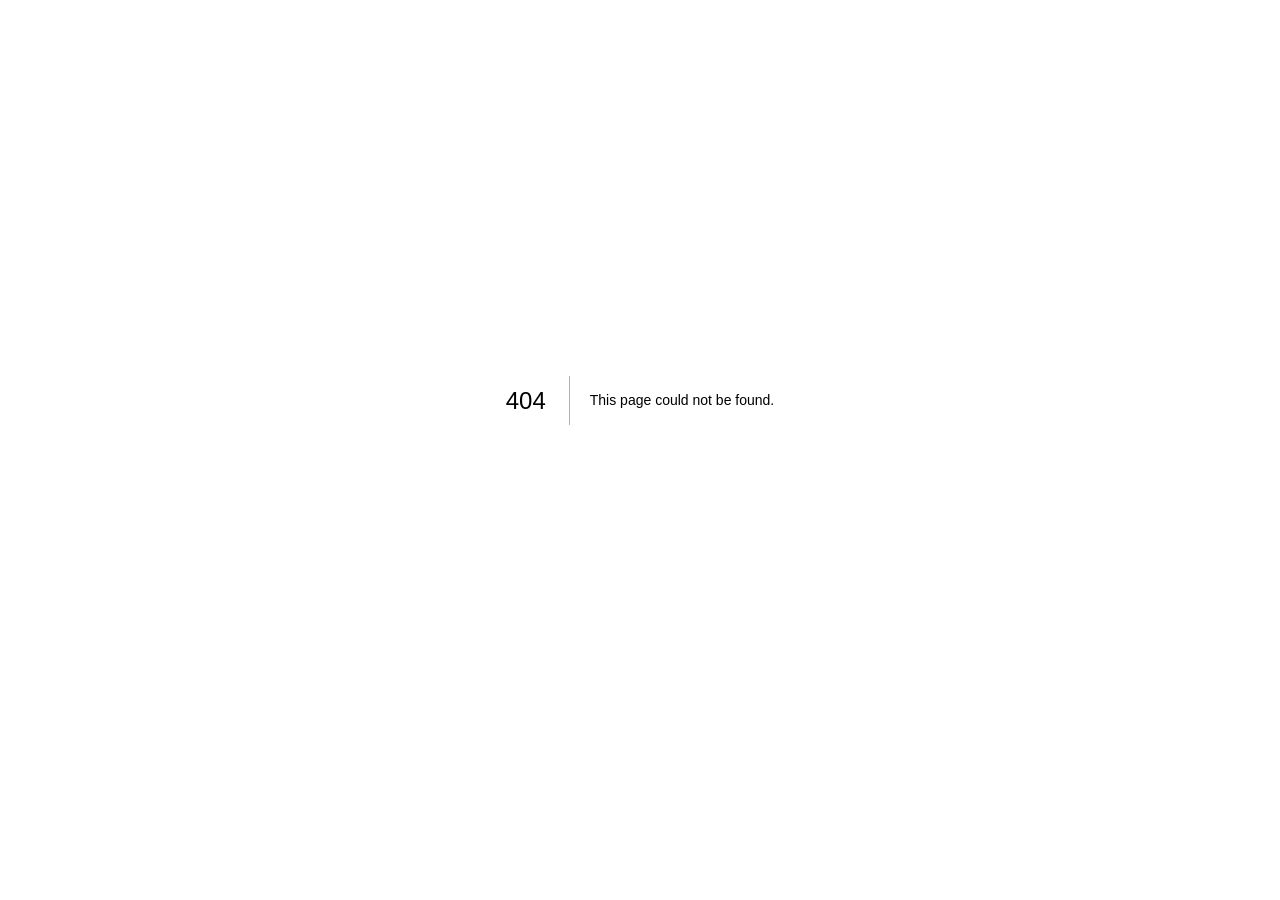
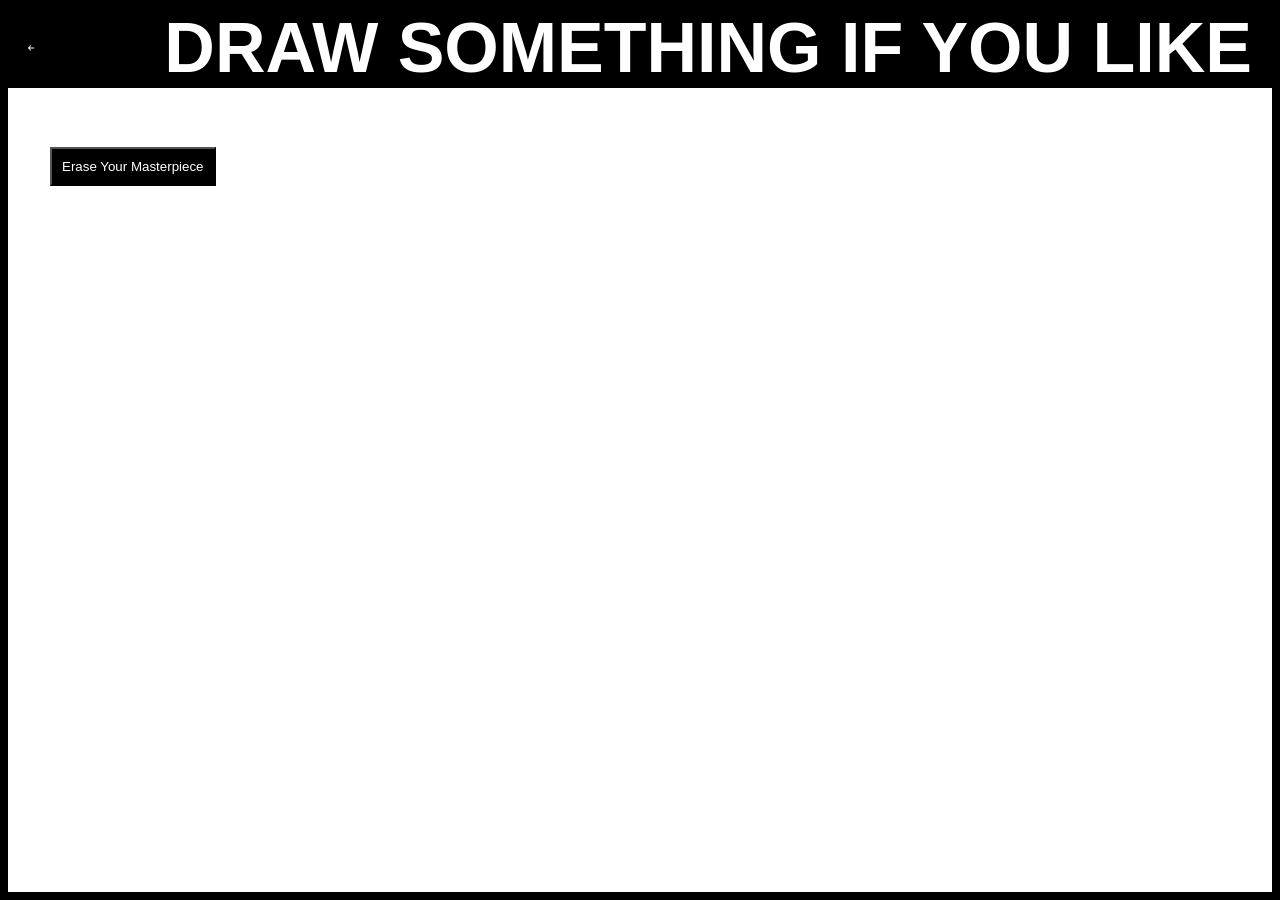
Before and after one commit to Jaywinebrenner/css-land, a Next.js app: page /draw in a window 1280 px wide. Before the commit this address had no page. Before the commit the page ends 800 px from the top, so only its background shows below. Built offline with nearby package versions, Linux system fonts and the light colour scheme.

Commit message:
add drawing functionality

```diff
--- a/pages/_app.js
+++ b/pages/_app.js
@@ -1,8 +1,13 @@
 
 import "../styles/app.scss";
+import { LoadingProvider } from "./context/LoadingContext";
 
 function MyApp({ Component, pageProps }) {
-  return <Component {...pageProps} />
+  return (
+    <LoadingProvider>
+        <Component {...pageProps} />
+    </LoadingProvider>
+  )
 }
 
 export default MyApp
--- a/pages/components/TopNav.js
+++ b/pages/components/TopNav.js
@@ -3,8 +3,11 @@ import React, {useEffect, useState} from 'react';
 import Link from 'next/link';
 import NavigationDrawer from './NavigationDrawer';
 import Modal from './Modal';
+import { useLoading } from "../context/LoadingContext";
 
 const TopNav = ({props}) => {
+  const { loading, setLoading } = useLoading();
+  console.log("Loading", loading);
 
   const [eduModalVisible, setEduModalVisible] = useState(false);
   const toggleEduModal = () => setEduModalVisible(!eduModalVisible);
--- /dev/null
+++ b/pages/context/loadingContext.js
@@ -0,0 +1,23 @@
+// LoadingContext.js
+import { createContext, useContext, useState } from "react";
+
+const LoadingContext = createContext({
+  loading: false,
+  setLoading: null,
+});
+
+export function LoadingProvider({ children }) {
+  const [loading, setLoading] = useState(false);
+  const value = { loading, setLoading };
+  return (
+    <LoadingContext.Provider value={value}>{children}</LoadingContext.Provider>
+  );
+}
+
+export function useLoading() {
+  const context = useContext(LoadingContext);
+  if (!context) {
+    throw new Error("useLoading must be used within LoadingProvider");
+  }
+  return context;
+}
--- /dev/null
+++ b/pages/draw.js
@@ -0,0 +1,80 @@
+
+import React, {useState, useRef, useEffect} from 'react';
+import Link from 'next/link';
+import { faArrowLeft } from '@fortawesome/free-solid-svg-icons';
+import { FontAwesomeIcon } from '@fortawesome/react-fontawesome'
+
+
+const Draw = () => {
+
+    const canvasRef = useRef(null);
+    const contextRef = useRef(null);
+    const [isDrawing, setIsDrawing] = useState(false)
+
+    const start = () => {
+        const canvas = canvasRef.current;
+        canvas.width = window.innerWidth * 2;
+        canvas.height = window.innerHeight * 2;
+        canvas.style.width = `${window.innerWidth}px`;
+        canvas.style.height = `${window.innerHeight}px`;
+
+        const context = canvas.getContext("2d");
+        context.scale(2,2)
+        context.lineCap = "round";
+        context.strokeStyle = "black";
+        context.lineWidth = 5;
+        contextRef.current = context;
+    }
+
+    useEffect(() => {
+        start();
+    }, [])
+
+    const startDrawing = ({nativeEvent}) => {
+        const {offsetX, offsetY} = nativeEvent
+        contextRef.current.beginPath();
+        contextRef.current.moveTo(offsetX,offsetY)
+        setIsDrawing(true)
+    }
+
+    const finishDrawing = () => {
+        contextRef.current.closePath()
+        setIsDrawing(false)
+    }
+
+    const draw = ({nativeEvent}) => {
+        if(!isDrawing) {
+            return;
+        }
+        const {offsetX, offsetY} = nativeEvent;
+        contextRef.current.lineTo(offsetX,offsetY);
+        contextRef.current.stroke();
+    }
+
+    function startOver() {
+        start();
+      }
+
+
+
+    return (
+        <div className="draw">
+            <div className="draw__top">
+                <Link href="/">
+                <FontAwesomeIcon className="draw-arrow" icon={faArrowLeft} />
+              </Link>
+                <h1>DRAW SOMETHING IF YOU LIKE</h1>
+            </div>
+            <button onClick={startOver}>Erase Your Masterpiece</button>
+            <canvas
+                onMouseDown={startDrawing}
+                onMouseUp={finishDrawing}
+                onMouseMove={draw}
+                ref={canvasRef}
+            />
+
+        </div>
+      )
+}
+
+export default Draw;
--- a/pages/experience.js
+++ b/pages/experience.js
@@ -18,7 +18,7 @@ const Experience = () => {
             </div>
             <div className="experience__top-right">
               <Link href="/">
-              <FontAwesomeIcon className="arrow" icon={faArrowLeft} />
+                <FontAwesomeIcon className="arrow" icon={faArrowLeft} />
               </Link>
 
             </div>
--- a/pages/index.js
+++ b/pages/index.js
@@ -3,6 +3,7 @@ import React, {useEffect, useState} from 'react';
 import Modal from './components/Modal';
 import TopNav from './components/TopNav';
 import Tools from './components/Tools';
+import Footer from './components/Footer'
 
 
 export default function Home({weatherData, props}) {
@@ -77,7 +78,7 @@ export default function Home({weatherData, props}) {
         </div>
       </div>
       <Modal props={allPropData} modalVisible={modalVisible} title="Image" toggleModal={toggleModal}></Modal>
-
+      <Footer/>
     </div>
   )
 }
--- a/styles/app.scss
+++ b/styles/app.scss
@@ -10,3 +10,5 @@
 @import "components/experience";
 @import "components/topNav";
 @import "components/slider";
+@import "components/footer";
+@import "components/draw";
--- a/styles/base/_global-style.scss
+++ b/styles/base/_global-style.scss
@@ -43,3 +43,48 @@ body {
 *::-webkit-scrollbar-thumb {
   background: black;
 }
+
+
+
+.spinner {
+  animation: rotate 2s linear infinite;
+  z-index: 2;
+  position: absolute;
+  top: 50%;
+  left: 50%;
+  margin: -25px 0 0 -25px;
+  width: 50px;
+  height: 50px;
+
+  & .path {
+    stroke: hsl(210, 70, 75);
+    stroke-linecap: round;
+    animation: dash 1.5s ease-in-out infinite;
+  }
+
+}
+
+@keyframes rotate {
+  100% {
+    transform: rotate(360deg);
+  }
+}
+
+@keyframes dash {
+  0% {
+    stroke-dasharray: 1, 150;
+    stroke-dashoffset: 0;
+  }
+  50% {
+    stroke-dasharray: 90, 150;
+    stroke-dashoffset: -35;
+  }
+  100% {
+    stroke-dasharray: 90, 150;
+    stroke-dashoffset: -124;
+  }
+}
+
+// <svg class="spinner" viewBox="0 0 50 50">
+//   <circle class="path" cx="25" cy="25" r="20" fill="none" stroke-width="5"></circle>
+// </svg>
--- /dev/null
+++ b/styles/components/_draw.scss
@@ -0,0 +1,41 @@
+
+.draw {
+    border: 8px solid #000;
+    &__top {
+        background-color: black;
+        display: flex;
+        align-items: center;
+        justify-content: space-between;
+        h1 {
+            color: white;
+            margin: 0;
+            font-size: 70px;
+            padding-right: 20px;
+        }
+        .draw-arrow {
+            font-size: 30px;
+            cursor: pointer;
+            color: white;
+            padding-left: 20px;
+        }
+
+    }
+    button {
+        background-color: black;
+        color: white;
+        padding: 10px;
+        position: absolute;
+        top: 147px;
+        left: 50px;
+        cursor: pointer;
+        @media (max-width: 1200px) {
+            top: 207px;
+          }
+          @media (max-width: 740px) {
+            top: 282px;
+          }
+    }
+    button:hover {
+        opacity: .3;
+    }
+}
--- /dev/null
+++ b/styles/components/_footer.scss
@@ -0,0 +1,26 @@
+
+.footer {
+
+    border-left: 8px solid #000;
+    border-right: 8px solid #000;
+    border-bottom: 8px solid #000;
+    p {
+        margin: 0;
+    }
+    &__top {
+        border-bottom: 8px solid #000;
+        display: flex;
+        justify-content: center;
+        align-items: center;
+        .social {
+            padding: 0 20px;
+        }
+        .social:hover {
+            opacity: .3;
+        }
+    }
+    &__bottom {
+        background-color: black;
+        height: 200px;
+    }
+}
```
Also changed, not shown: pages/components/Footer.js (added, +37 -0 lines).
